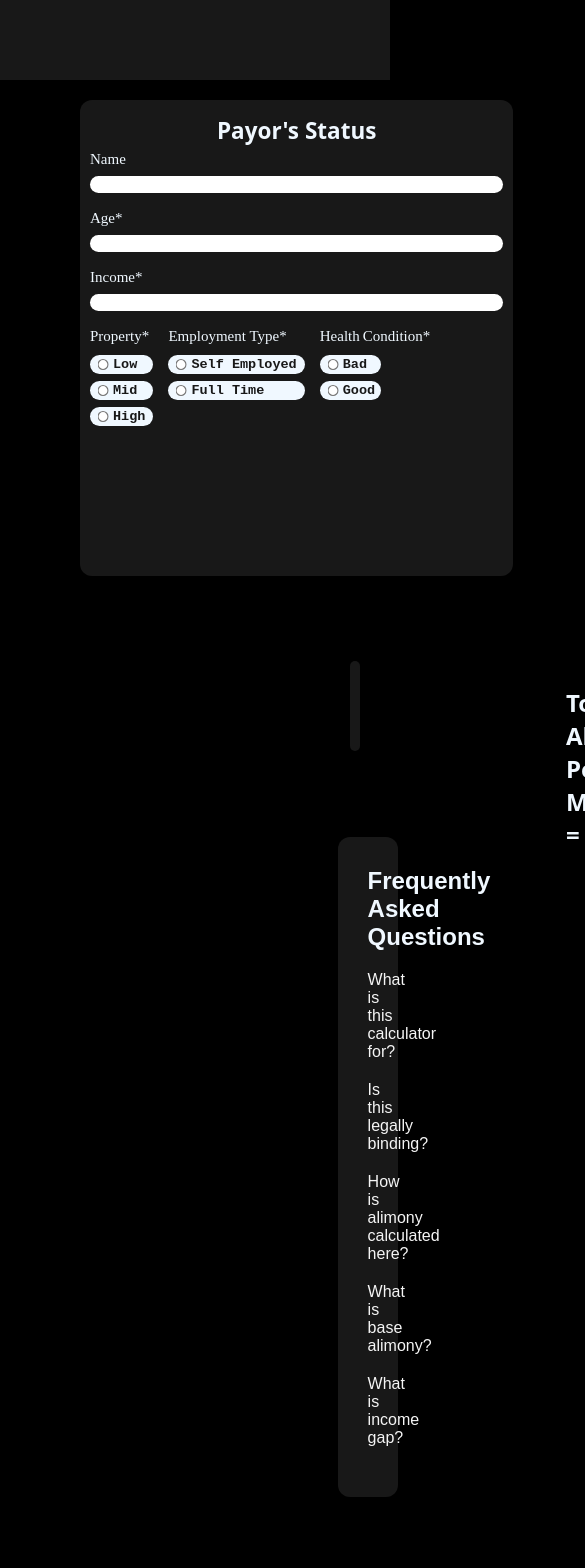
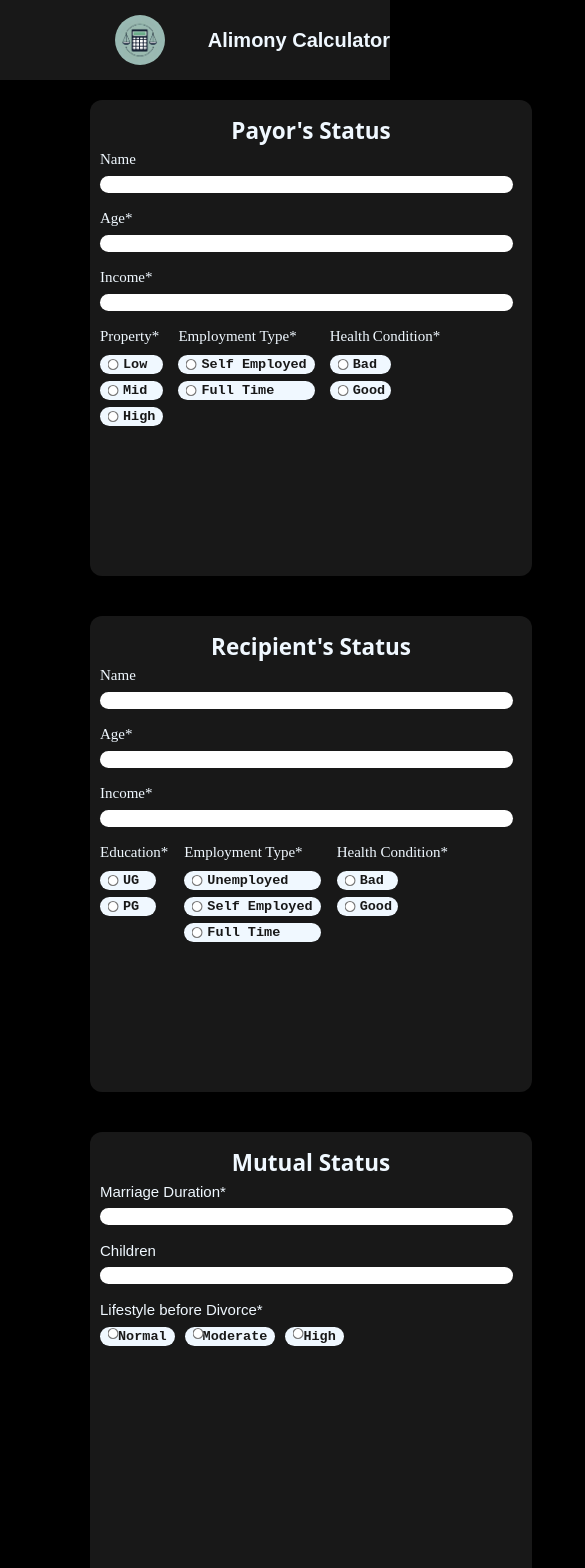
Before and after one commit to Swag-xd/Alimony, a React (Vite) app: page / in a window 390 px wide. Shown: the top 1568 px of the page, 585 px wide, since content can reach past the window. Before the commit the page ends 1497 px from the top, so only its background shows below. Built offline with nearby package versions, Linux system fonts and the light colour scheme.

Commit message:
updated to phone responsive screen

```diff
--- a/src/Components/faq/faq.module.css
+++ b/src/Components/faq/faq.module.css
@@ -1,8 +1,10 @@
 .faqBox {
-    margin: 50px 40vh 50px 40vh;
+    margin: 50px auto;
     padding: 30px;
     background-color: #181818;
     border-radius: 12px;
+    width: 80%;
+    max-width: 700px;
 }
 
 .faqHeading{
@@ -27,3 +29,27 @@
     border-left: 4px solid #4a90e2;
     border-radius: 4px;
 }
+
+
+/* Responsive for phones */
+
+@media(max-width: 768px){
+
+      .faqBox {
+        margin: 50px auto;
+    width: 90%;
+    padding: 20px;
+  }
+
+  .faqHeading {
+    font-size: 18px;
+  }
+
+  .faqItem {
+    font-size: 14px;
+  }
+
+  .answer {
+    font-size: 14px;
+  }
+}
--- a/src/Components/form/form.module.css
+++ b/src/Components/form/form.module.css
@@ -1,34 +1,65 @@
-.mainScreen{
-height: 83.8vh;
-/* background-color: blue; */
+.mainScreen {
+    height: 83.8vh;
+    /* background-color: blue; */
+    /* overflow-y: auto; */
 }
 
 
-.formInputs{
+.formInputs {
     /* background-color: green; */
     height: 60vh;
     color: aliceblue;
     display: flex;
     margin-right: 40px;
+    justify-content: space-between;
+    gap: 20px;
+    margin-right: 40px;
 }
-.submitButton{
 
+.submitButton {
     margin-left: 105vh;
     margin-top: 20px;
 
 }
 
-button{
+button {
     border: none;
     height: 35px;
     width: 100px;
-    margin: 70px 120px 0px 127px;
+    /* margin: 70px 120px 0px 127px; */
     border-radius: 20px;
     font-weight: bolder;
 }
-button:hover{
+
+button:hover {
     background-color: #181818;
     color: aliceblue;
     transition: 0.7s;
     transform: scale(1.1);
 }
+
+
+/* Responsive for phones */
+
+@media(max-width: 768px) {
+
+    .mainScreen {
+        height: 202.8vh;
+    }
+
+    .formInputs {
+        flex-direction: column;
+        height: auto;
+        margin: 0 10px;
+    }
+
+    .submitButton {
+        margin: 15px 32vh;
+        justify-content: center;
+    }
+
+    button {
+        margin: 0 auto;
+        width: 80;
+    }
+}
--- a/src/Components/header/header.module.css
+++ b/src/Components/header/header.module.css
@@ -1,30 +1,75 @@
-.heading{
+.heading {
     background-color: #181818;
     height: 80px;
     width: 100%;
-    text-align: center;
+    /* text-align: center; */
     display: flex;
     /* padding: 5px; */
+    align-items: center;
+    justify-content: space-between;
+    padding: 0 16px;
+    box-sizing: border-box;
+
 }
 
-.headingName{
-    width: 45vh;
+.headingName {
+    /* width: 45vh; */
+    flex: 1;
+
 
 }
-.Name{
+
+.Name {
     color: aliceblue;
-    padding-top: 20px;
     font-family: sans-serif;
 }
-.Icon{
+
+.Icon {
     height: 80px;
-    width: 80px;
+    /* width: 80px; */
     margin-left: 75vh;
+    display: flex;
+    align-items: center;
+    justify-content: flex-end;
 
 }
- img{
+
+img {
     height: 50px;
     width: 50px;
     margin: 15px;
     border-radius: 50px;
- }
+}
+
+
+/*Responsive for Phones*/
+
+@media (max-width : 768px) {
+    .heading {
+        flex-direction: row;
+        height: 80px;
+        padding: 10px;
+        text-align: center;
+        /* display: flex; */
+    }
+
+    .headingName {
+        width: 100%;
+        /* margin-right: 20vh; */
+        font-size: 10px;
+    }
+
+    .Name{
+        width: 27vh;
+        font-size: 20px;
+    }
+    .Icon {
+        justify-content: center;
+        /* width: 100%; */
+        margin-left: 85px;
+    }
+
+    img {
+        margin:5px 20px;
+    }
+}
--- a/src/Components/result/result.module.css
+++ b/src/Components/result/result.module.css
@@ -1,16 +1,41 @@
 .result {
-  height: 130px;
+  height: auto;
   /* background-color: red; */
+  margin: 10px;
 }
 .resultSection {
   height: 80px;
-  margin: 20px 350px 10px 350px;
+  margin: 20px auto;
   background-color: #181818;
   padding: 5px;
   border-radius: 12px;
+  max-width: 600px;
 }
 .alimonyHeading{
   font-family: system-ui;
-  padding: 20px 20px 20px 25vh;
+  padding: 24px 0;
+  text-align: center;
   color: aliceblue;
 }
+
+
+/* Responsive for phones */
+
+@media(max-width: 768px){
+
+  .resultSection{
+    margin: 0px auto 20px auto;
+    width: 90%;
+    height: 50px;
+  }
+
+  .alimonyHeading{
+    padding: 10px;
+    font-size: 16px;
+    text-align: center;
+  }
+
+  /* .alimonyHeading{
+    padding: 24px 0;
+  } */
+}
```
